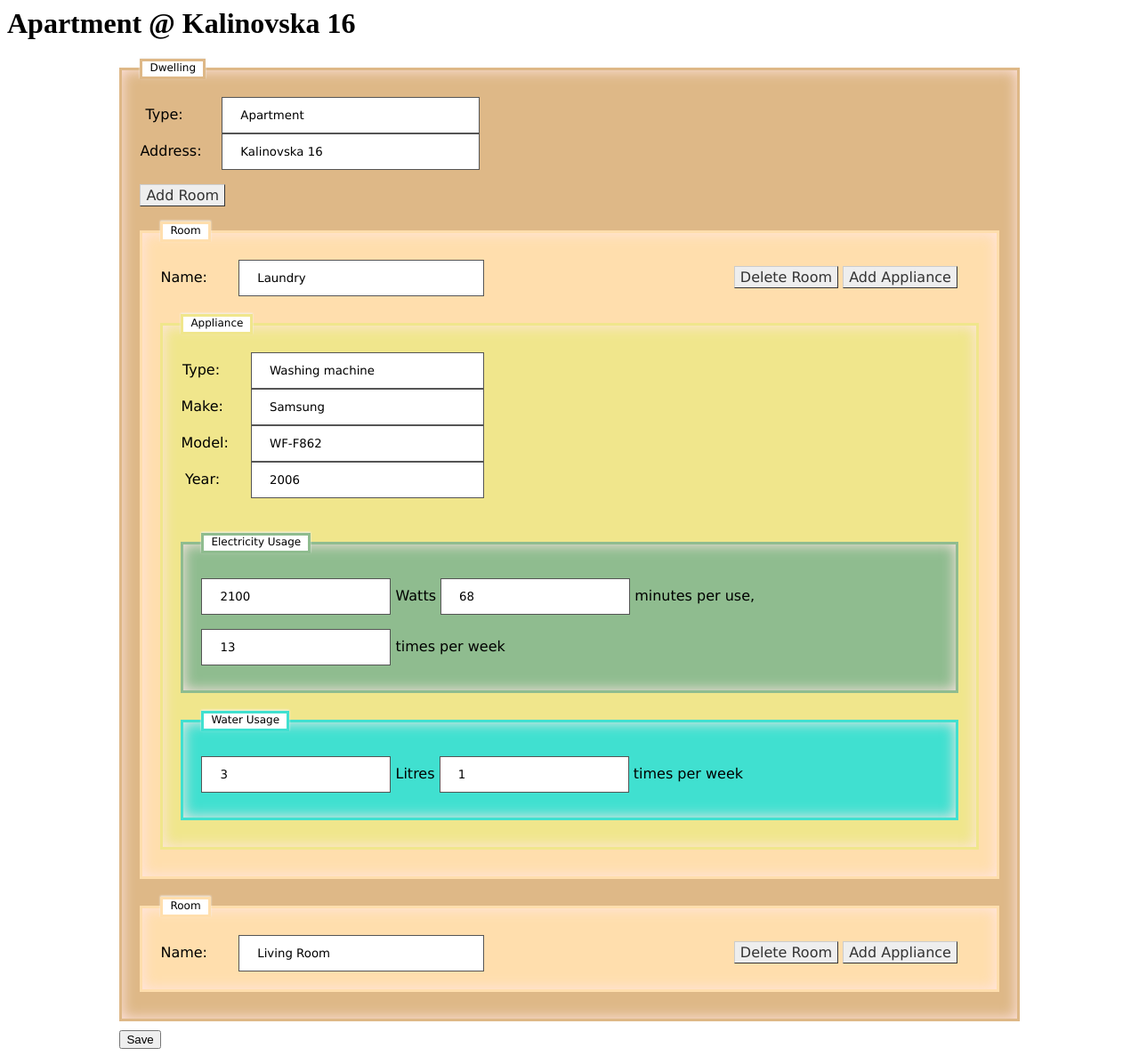
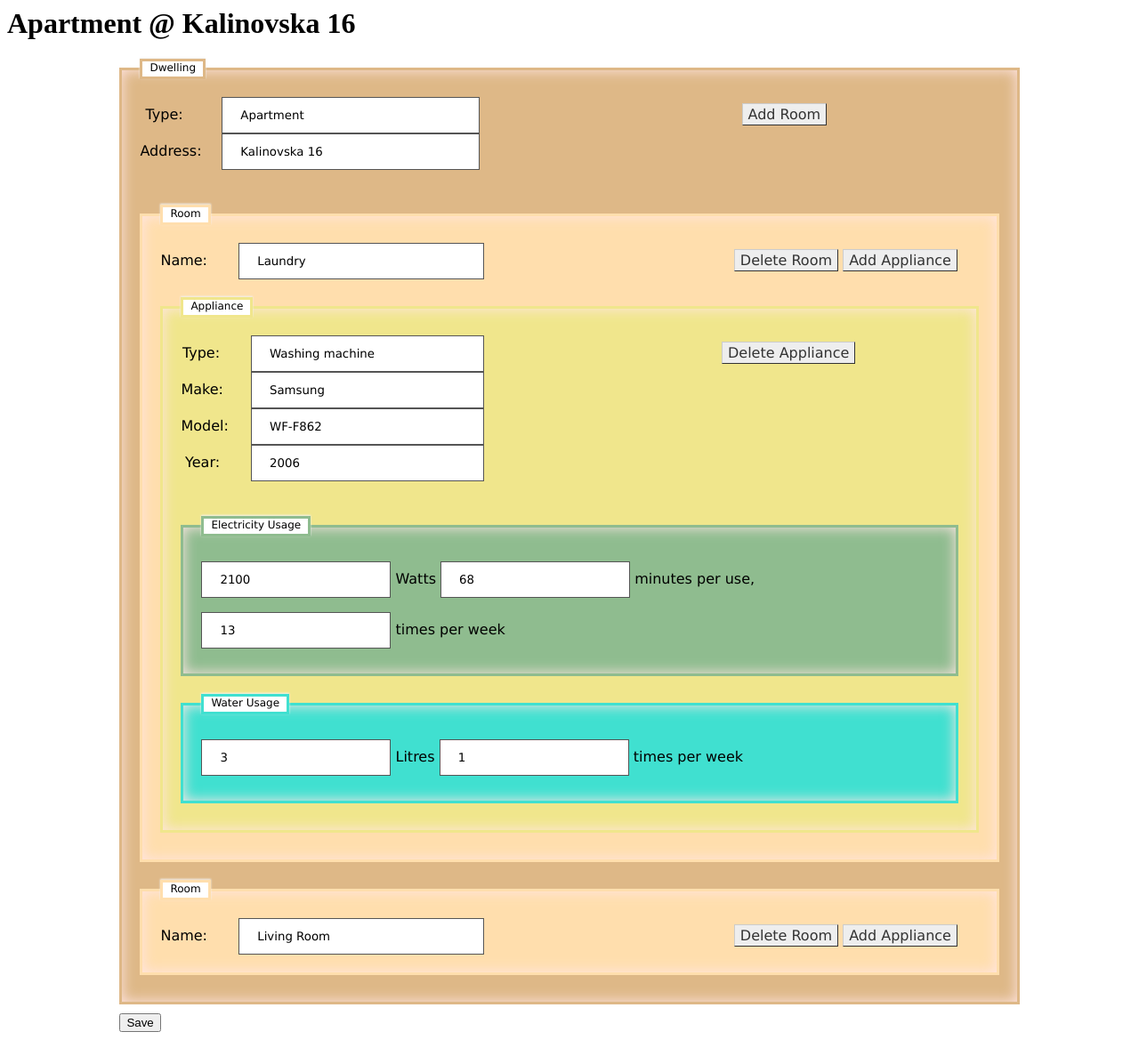
Before and after one commit to Janko-Kremovy/household, a Django app: page /expenses/1/ in a window 1280 px wide. Shown: the whole page at 89% size. After the commit the page ends 1160 px from the top, so only its background shows below. Run offline with Django 3.2, Linux system fonts and the light colour scheme; data comes from the database, SQL or seed files in the repository; both versions use the stored data as it was after the commit.

Commit message:
added appliance delete feature

```diff
--- /dev/null
+++ b/expenses/templates/expenses/appliance_delete.html
@@ -0,0 +1,5 @@
+Hey, are you sure you want to delete {{ appliance.type }}?
+<form method="post">
+  {% csrf_token %}
+  <button type="submit" class="btn btn-danger">Yes, I'm sure.</button>
+</form>
--- a/expenses/templates/expenses/dwelling_detail.html
+++ b/expenses/templates/expenses/dwelling_detail.html
@@ -12,10 +12,11 @@
 
 <fieldset><legend>Dwelling</legend>
 <label class="dwelling">Type:</label>
-<input class="dwelling" type="text" name="type{{ dwelling.id }}" value="{{ dwelling.type }}" /><br/>
+<input class="dwelling" type="text" name="type{{ dwelling.id }}" value="{{ dwelling.type }}" />
+<a href="{% url 'room_add' dwelling.id %}" class="button">Add Room</a><br/>
 <label class="dwelling">Address:</label>
 <input class="dwelling" type="text" name="address{{ dwelling.id }}" value="{{ dwelling.address }}" /><br/>
-</br><a href="{% url 'room_add' dwelling.id %}" class="button">Add Room</a>
+</br>
 
 {% for room in dwelling.room_set.all %}
     <fieldset class="room"><legend class="room">Room</legend>
@@ -29,7 +30,8 @@
 
     {% for appliance in room.appliance_set.all %}
         <fieldset class="appliance"><legend class="appliance">Appliance</legend>
-        <label class="dwelling">Type:</label><input type="text" class="dwelling" name="appliance_type{{ appliance.id }}" value="{{ appliance.type }}" /></br>
+        <label class="dwelling">Type:</label><input type="text" class="dwelling" name="appliance_type{{ appliance.id }}" value="{{ appliance.type }}" />
+        <a href="{% url 'appliance_delete' appliance.id %}" class="button">Delete Appliance</a></br>
         <label class="dwelling">Make:</label><input type="text" class="dwelling" name="appliance_make{{ appliance.id }}" value="{{ appliance.make }}" /></br>
         <label class="dwelling">Model:</label><input type="text" class="dwelling" name="appliance_model{{ appliance.id }}" value="{{ appliance.model }}" /></br>
         <label class="dwelling">Year:</label><input type="text" class="dwelling" name="appliance_year{{ appliance.id }}" value="{{ appliance.year }}" /></br>
--- a/expenses/urls.py
+++ b/expenses/urls.py
@@ -7,6 +7,7 @@ urlpatterns = [
     url(r'^(?P<dwelling_id>[0-9]+)/room/add/$', views.room_add, name='room_add'),
     url(r'^(?P<room_id>[0-9]+)/appliance/add/$', views.appliance_add, name='appliance_add'),
     url(r'^room/delete/(?P<pk>\d+)/$', views.RoomDelete.as_view(), name="room_delete"),
+    url(r'^appliance/delete/(?P<pk>\d+)/$', views.ApplianceDelete.as_view(), name="appliance_delete"),
     url(r'^(?P<dwelling_id>[0-9]+)/$', views.dwelling_detail, name='dwelling_detail'),
     url(r'^(?P<dwelling_id>[0-9]+)/update/$', views.dwelling_update, name='dwelling_update'),
 ]
--- a/expenses/views.py
+++ b/expenses/views.py
@@ -11,6 +11,12 @@ class RoomDelete(DeleteView):
     model = Room
     success_url = reverse_lazy('dwelling_detail', args=(1,))
     template_name = 'expenses/room_delete.html'
+
+
+class ApplianceDelete(DeleteView):
+        model = Appliance
+        success_url = reverse_lazy('dwelling_detail', args=(1,))
+        template_name = 'expenses/appliance_delete.html'
 
 def room_add(request, dwelling_id):
     # if this is a POST request we need to process the form data
```
Also changed, not shown: db.sqlite3.
